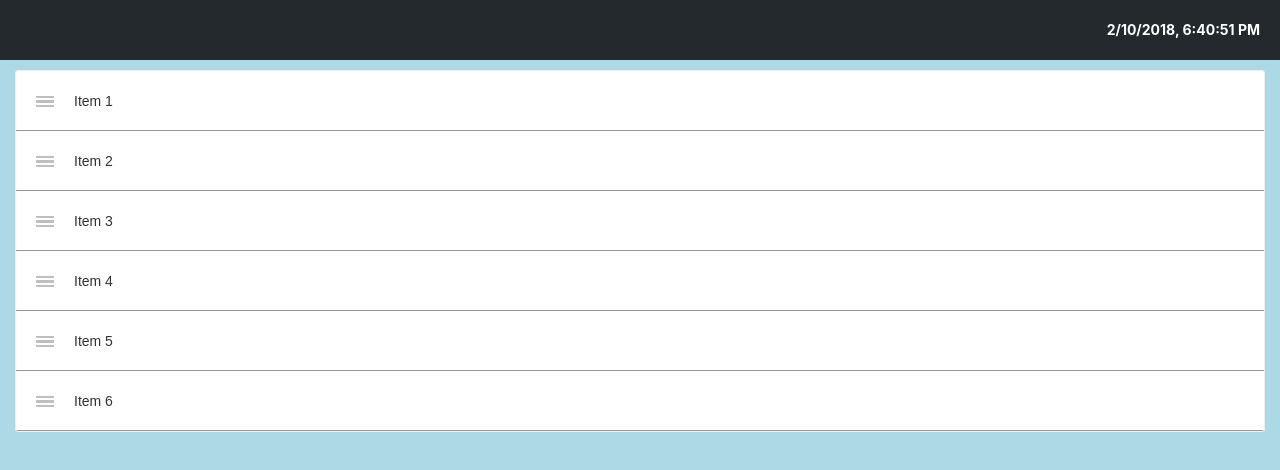
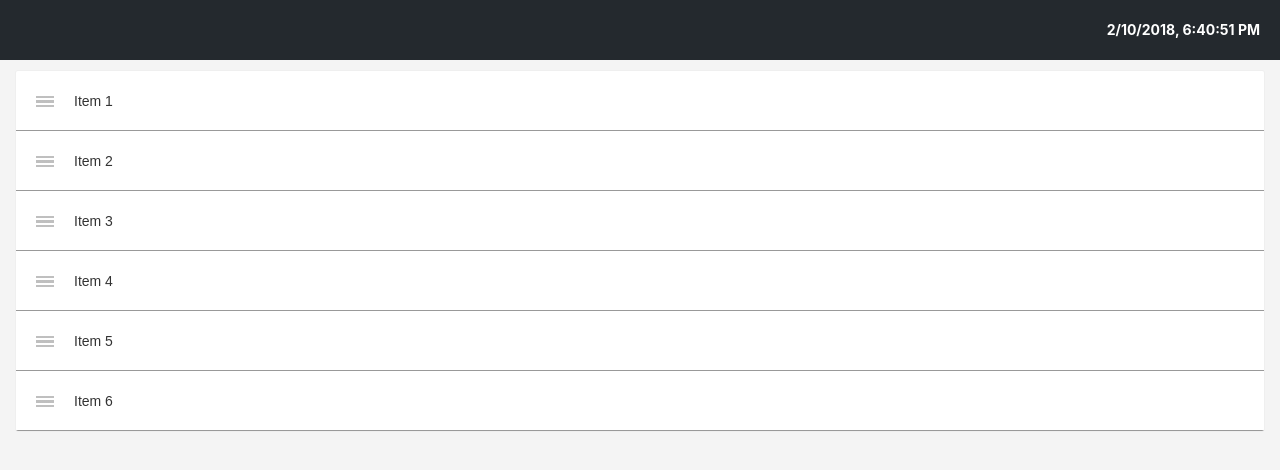
Before and after one commit to saranshbansal/react-fastfood-delivery-app, a React (Create React App) app: page / in a window 1280 px wide. Shown: the top 470 px of the page. Built offline with nearby package versions, Linux system fonts and the light colour scheme.

Commit message:
react-drag and drop first example.

```diff
--- a/src/App.js
+++ b/src/App.js
@@ -1,6 +1,6 @@
 import React, { Component } from 'react';
 import Clock from './lib/clock';
-import SortableComponent from './components/DnD/DragAndDrop';
+import Dashboard from './components/Dashboard/Dashboard';
 class App extends Component {
   render() {
     return (
@@ -9,7 +9,7 @@ class App extends Component {
           <Clock />
         </header>
         <div className="App-body">
-          <SortableComponent />
+          <Dashboard />
         </div>
       </div>
     );
--- a/src/assets/css/app.css
+++ b/src/assets/css/app.css
@@ -1,8 +1,5 @@
 .App {
   text-align: center;
-}
-
-.App-container {
 }
 
 .App-logo {
--- a/src/assets/css/index.css
+++ b/src/assets/css/index.css
@@ -6,6 +6,6 @@ body {
 
 @media only screen and (orientation: landscape) {
     body {
-        background-color: lightblue;
+        background-color: #f4f4f4;
     }
 }
--- /dev/null
+++ b/src/components/Dashboard/Card.js
@@ -0,0 +1,13 @@
+import React from 'react';
+import { SortableElement, SortableHandle } from 'react-sortable-hoc';
+
+const DragHandle = SortableHandle(() => <div className="Showcase__style__handle"></div>);
+
+const Card = SortableElement(({ value }) =>
+    <div className="Showcase__style__item Showcase__style__stylizedItem">
+        <DragHandle />
+        {value}
+    </div>
+);
+
+export default Card;
--- /dev/null
+++ b/src/components/Dashboard/CardContainer.js
@@ -0,0 +1,12 @@
+import React, { Component } from 'react';
+import Cards from './Cards';
+
+export default class CardContainer extends Component {
+    render() {
+        return (
+            <div className="Showcase__Content__root">
+                <Cards className="Showcase__style__list Showcase__style__stylizedList" items={this.props.items} onSortEnd={this.onSortEnd} useDragHandle={false} />
+            </div>
+        );
+    }
+}
--- /dev/null
+++ b/src/components/Dashboard/Cards.js
@@ -0,0 +1,15 @@
+import React from 'react';
+import { SortableContainer } from 'react-sortable-hoc';
+import Card from './Card';
+
+const Cards = SortableContainer(({ items }) => {
+    return (
+        <div className="Showcase__style__list Showcase__style__stylizedList">
+            {items.map((value, index) => (
+                <Card className="Showcase__style__item Showcase__style__stylizedItem" key={`item-${index}`} index={index} value={value} />
+            ))}
+        </div>
+    );
+});
+
+export default Cards;
--- /dev/null
+++ b/src/components/Dashboard/Dashboard.js
@@ -0,0 +1,20 @@
+import React, { Component } from 'react';
+import CardContainer from './CardContainer';
+import { arrayMove } from 'react-sortable-hoc';
+
+export default class Dashboard extends Component {
+    state = {
+        items: ['Item 1', 'Item 2', 'Item 3', 'Item 4', 'Item 5', 'Item 6'],
+    };
+    onSortEnd = ({ oldIndex, newIndex }) => {
+        this.setState({
+            items: arrayMove(this.state.items, oldIndex, newIndex),
+        });
+    };
+    render() {
+        return <CardContainer
+                items={this.state.items}
+                onSortEnd={this.onSortEnd}
+            />
+    }
+}
--- a/src/components/DnD/DragAndDrop.js
+++ b/src/components/DnD/DragAndDrop.js
@@ -33,7 +33,7 @@ export default class SortableComponent extends Component {
     render() {
         return (
             <div className="Showcase__Content__root">
-                <SortableList className="Showcase__style__list Showcase__style__stylizedList" items={this.state.items} onSortEnd={this.onSortEnd} useDragHandle={true} />
+                <SortableList className="Showcase__style__list Showcase__style__stylizedList" items={this.state.items} onSortEnd={this.onSortEnd} useDragHandle={false} />
             </div>
         );
     }
```
